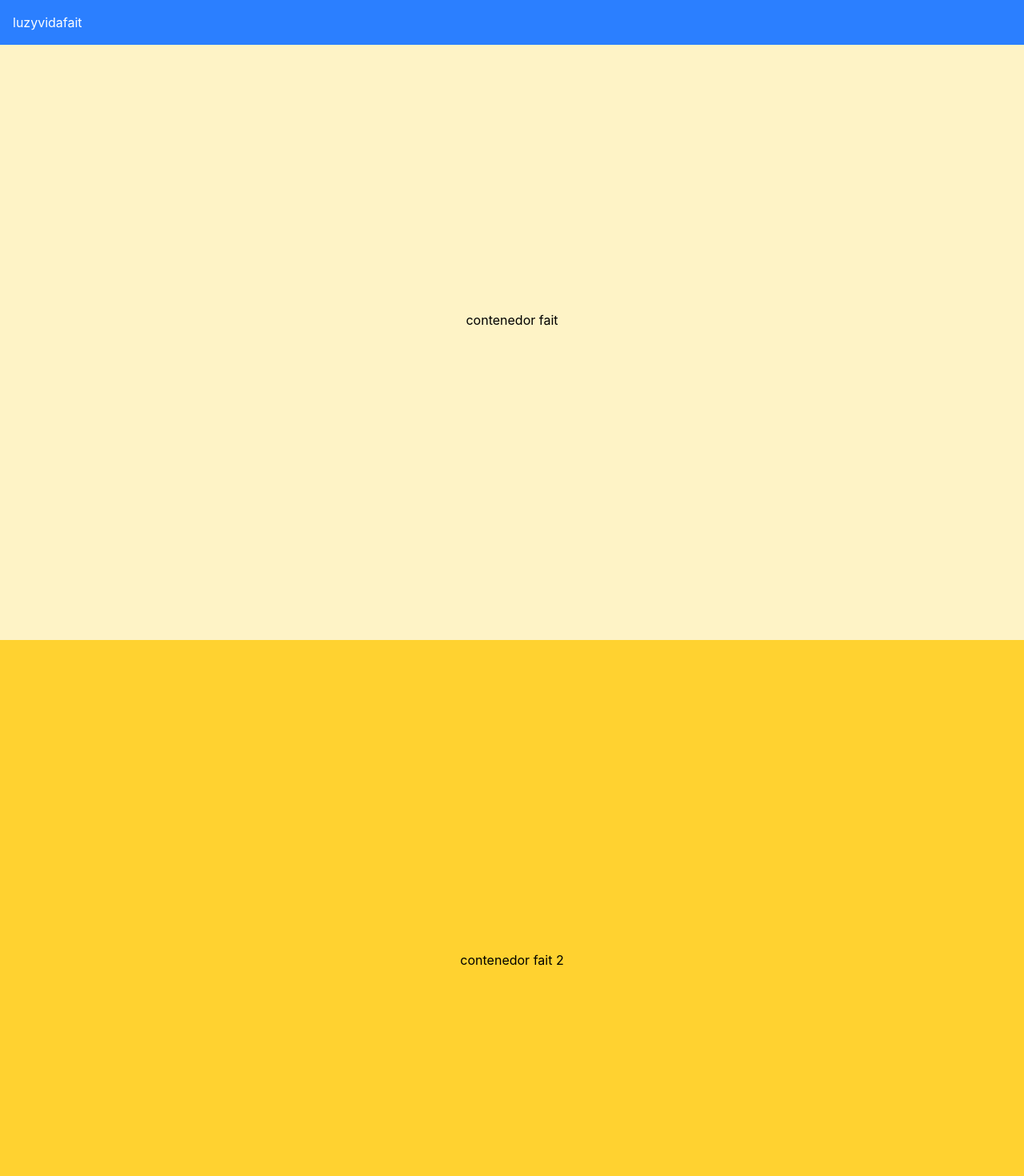
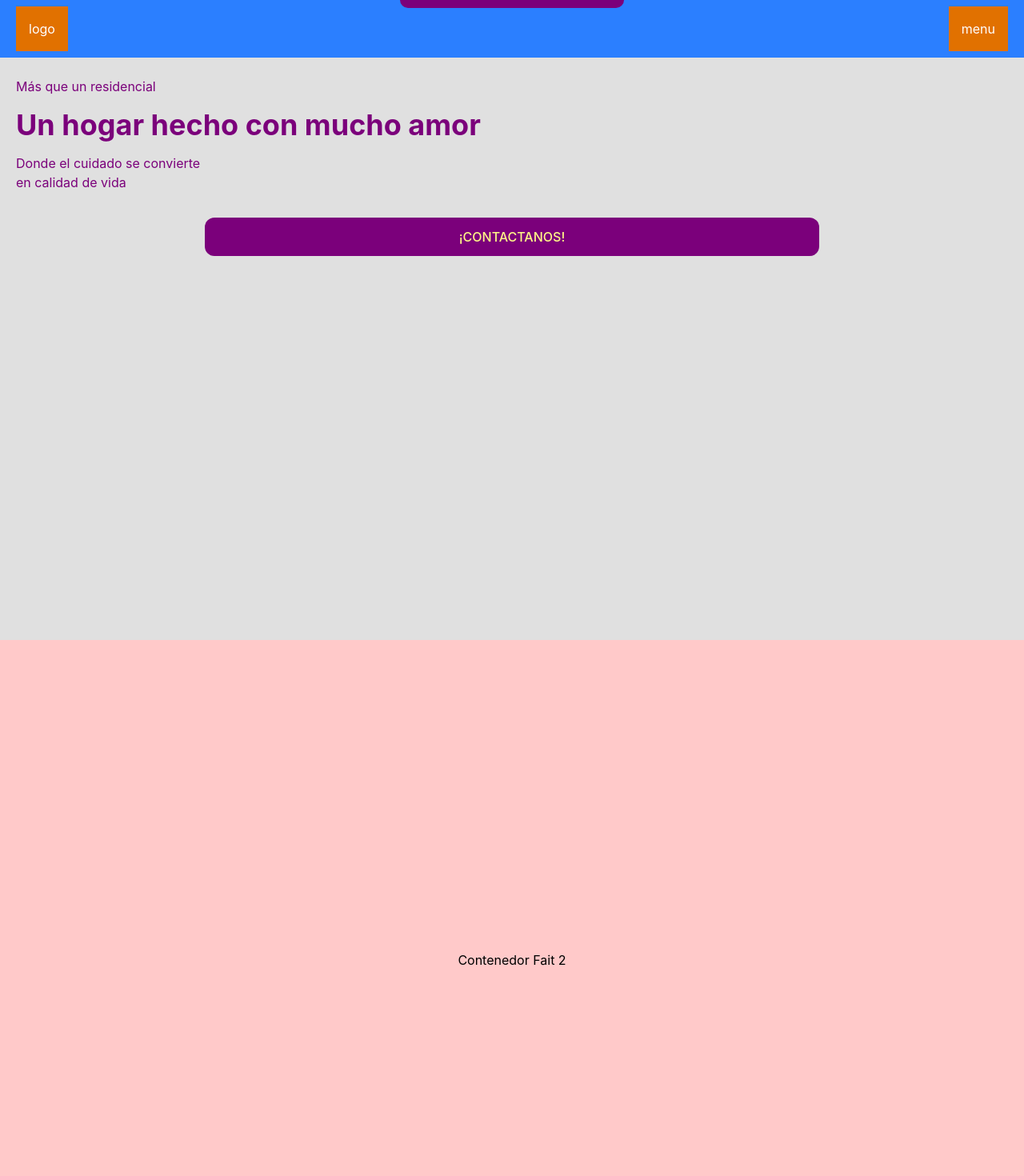
Before and after one commit to sofowest/luzyvida-landing, a React (Vite) app: page / in a window 1280 px wide. Shown: the top 1470 px of the page at 80% size. Built offline with nearby package versions, Linux system fonts and the light colour scheme.

Commit message:
Structuring the header and home page

```diff
--- a/index.html
+++ b/index.html
@@ -5,6 +5,9 @@
     <link rel="icon" type="image/png" href="/imgs/favicon.png" />
     <meta name="viewport" content="width=device-width, initial-scale=1.0" />
     <title>Luz Y Vida - Cuidado del Adulto Mayor</title>
+    <link rel="preconnect" href="https://fonts.googleapis.com">
+    <link rel="preconnect" href="https://fonts.gstatic.com" crossorigin>
+    <link href="https://fonts.googleapis.com/css2?family=Poppins:wght@300;400;500;600;700&family=Rubik:ital,wght@0,300..900;1,300..900&display=swap" rel="stylesheet">
   </head>
   <body>
     <div id="root"></div>
--- a/src/App.jsx
+++ b/src/App.jsx
@@ -1,17 +1,13 @@
 import React from 'react'
 import './global.css'
 import Header from './components/layout/Header.jsx'
+import HomePage from './pages/HomePage.jsx'
 
 function App() {
   return (
     <>
       <Header />
-      <section className="h-dvh flex items-center justify-center bg-amber-100">
-        contenedor fait
-      </section>
-      <section className="h-dvh flex items-center justify-center bg-amber-300">
-        contenedor fait 2
-      </section>
+      <HomePage />
     </>
   )
 }
--- a/src/components/layout/Header.jsx
+++ b/src/components/layout/Header.jsx
@@ -3,8 +3,17 @@ import React from 'react'
 function Header() {
   return (
     <>
-      <header className="bg-blue-500 text-white p-4 fixed top-0 w-full ">
-        <h1>luzyvidafait</h1>
+      <header className="bg-blue-500 text-white fixed top-0 w-full h-18 flex m-0 p-0 flex-col z-50">
+        <div
+          id='notch'
+          className='fixed left-1/2 -translate-x-1/2 top-0 flex items-center justify-center'
+        >
+          <div className='bg-[var(--primary-color)] w-70 h-[10px] rounded-b-[50px] z-55'></div>
+        </div>
+        <section className='flex mx-5 gap-10 justify-between items-center h-full'>
+            <h1 className='p-4 bg-amber-600'>logo</h1>
+            <h1 className='p-4 bg-amber-600'>menu</h1>
+        </section>
       </header>
     </>
   )
--- a/src/pages/HomePage.jsx
+++ b/src/pages/HomePage.jsx
@@ -0,0 +1,31 @@
+
+function HomePage() {
+  return (
+    <>
+      <main>
+        <article className="h-dvh">
+            <section className='pt-20 pb-10 px-5 text-[var(--primary-color)]'>
+                <p className="mt-4 text-md">Más que un residencial</p>
+                <h1 className="text-4xl font-bold py-4">Un hogar hecho con mucho amor</h1>
+                <h2 className='text-md w-60'>Donde el cuidado se convierte en calidad de vida</h2>
+
+                <button className='bg-[var(--primary-color)] block mx-auto mt-8 px-8 py-3 rounded-xl text-[var(--secondary-color)] w-[60vw] font-medium'>¡CONTACTANOS!</button>
+            </section>
+            <section>
+
+            </section>
+        </article>
+
+        <article className="h-dvh flex items-center justify-center bg-red-200">
+            Contenedor Fait 2
+        </article>
+
+        <article className="h-dvh flex items-center justify-center bg-red-400">
+            Contenedor Fait 3
+        </article>
+      </main>
+    </>
+  )
+}
+
+export default HomePage
```
Also changed, not shown: src/global.css (line endings or trailing spaces).
